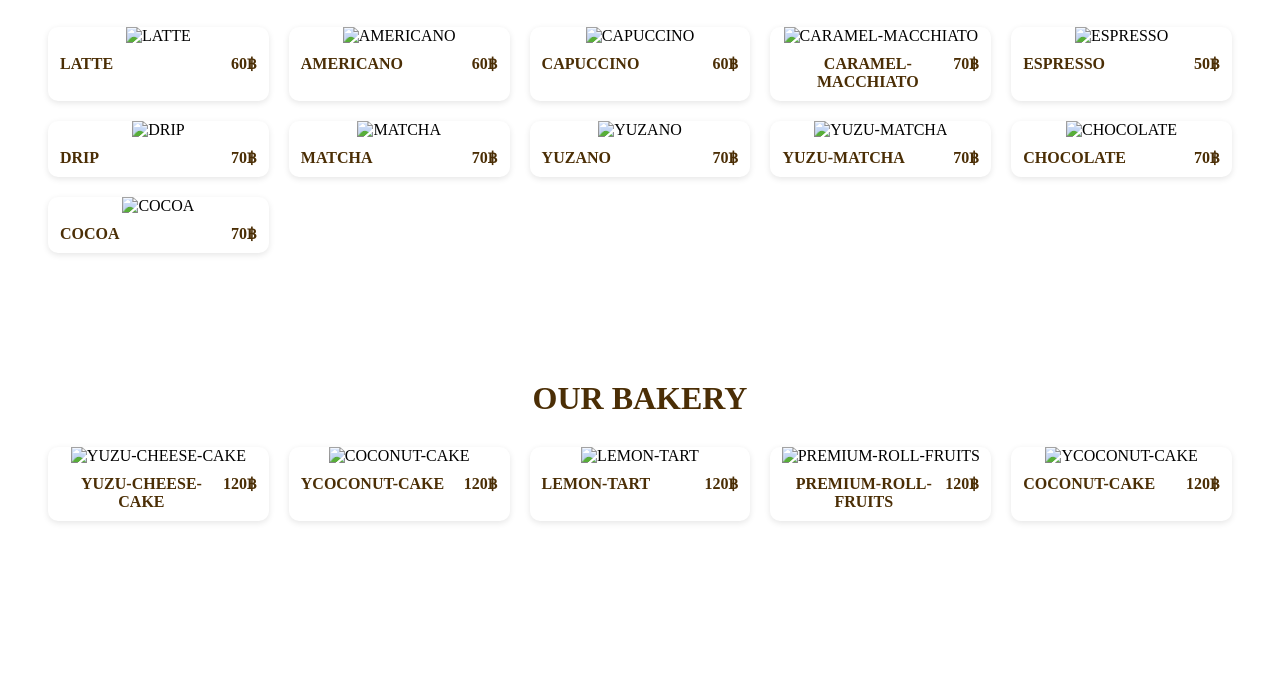
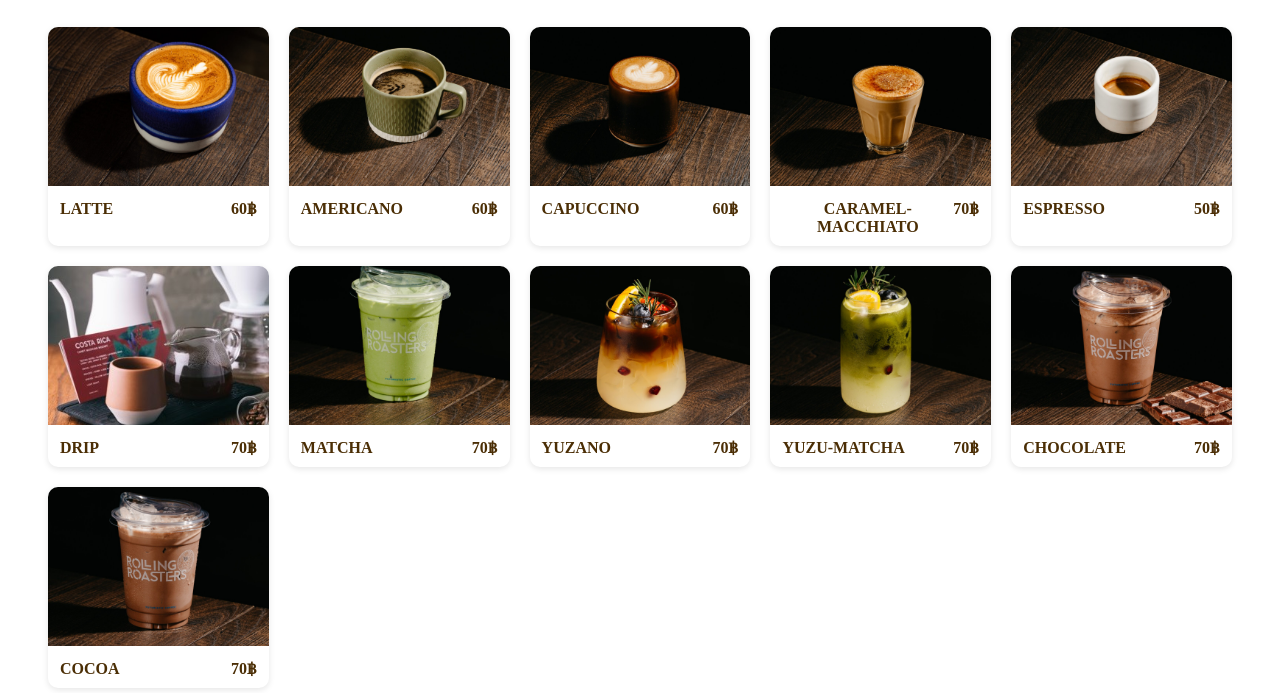
Before and after one commit to satjaDisk/my-web-team, a plain HTML site: page menu.html in a window 1280 px wide. Shown: the part 787-1480 px from the top of the page. Before the commit the page ends 1366 px from the top, so only its background shows below. Drawn offline with Linux system fonts and the light colour scheme; the site is published under a folder, as on GitHub Pages, so addresses that start at the root find nothing.

Commit message:
fix css/js path for github pages

```diff
--- a/menu.html
+++ b/menu.html
@@ -23,7 +23,7 @@
     <section class="about">
         <div class="hero">
             <div class="image">
-                <img src="/photo/รูปแรกหน้าเมนู.jpg" alt="รูปแรกหน้าเมนู">
+                <img src="photo/รูปแรกหน้าเมนู.jpg" alt="รูปแรกหน้าเมนู">
             </div>
 
             <div class="text">
@@ -39,67 +39,67 @@
         <h2>OUR MENU</h2>
         <div class="menu-grid ">
             <div class="cardmenu ">
-                <img src="/photo/LATTE.jpg" alt="LATTE">
+                <img src="photo/LATTE.jpg" alt="LATTE">
                 <div class="containermenu">
                     <span>LATTE</span><span>60฿</span>
                 </div>
             </div>
             <div class="cardmenu ">
-                <img src="/photo/AMERICANO.jpg" alt="AMERICANO">
+                <img src="photo/AMERICANO.jpg" alt="AMERICANO">
                 <div class="containermenu">
                     <span>AMERICANO</span><span>60฿</span>
                 </div>
             </div>
             <div class="cardmenu ">
-                <img src="/photo/CAPUCCINO.jpg" alt="CAPUCCINO">
+                <img src="photo/CAPUCCINO.jpg" alt="CAPUCCINO">
                 <div class="containermenu">
                     <span>CAPUCCINO</span><span>60฿</span>
                 </div>
             </div>
             <div class="cardmenu ">
-                <img src="/photo/CARAMEL-MACCHIATO.jpg" alt="CARAMEL-MACCHIATO">
+                <img src="photo/CARAMEL-MACCHIATO.jpg" alt="CARAMEL-MACCHIATO">
                 <div class="containermenu">
                     <span>CARAMEL-MACCHIATO</span><span>70฿</span>
                 </div>
             </div>
             <div class="cardmenu ">
-                <img src="/photo/ESPRESSO.jpg" alt="ESPRESSO">
+                <img src="photo/ESPRESSO.jpg" alt="ESPRESSO">
                 <div class="containermenu">
                     <span>ESPRESSO</span><span>50฿</span>
                 </div>
             </div>
             <div class="cardmenu ">
-                <img src="/photo/DRIP.jpg" alt="DRIP">
+                <img src="photo/DRIP.jpg" alt="DRIP">
                 <div class="containermenu">
                     <span>DRIP</span><span>70฿</span>
                 </div>
             </div>
             <div class="cardmenu ">
-                <img src="/photo/MATCHA.jpg" alt="MATCHA">
+                <img src="photo/MATCHA.jpg" alt="MATCHA">
                 <div class="containermenu">
                     <span>MATCHA</span><span>70฿</span>
                 </div>
             </div>
             <div class="cardmenu ">
-                <img src="/photo/YUZANO.jpg" alt="YUZANO">
+                <img src="photo/YUZANO.jpg" alt="YUZANO">
                 <div class="containermenu">
                     <span>YUZANO</span><span>70฿</span>
                 </div>
             </div>
             <div class="cardmenu ">
-                <img src="/photo/YUZU-MATCHA.jpg" alt="YUZU-MATCHA">
+                <img src="photo/YUZU-MATCHA.jpg" alt="YUZU-MATCHA">
                 <div class="containermenu">
                     <span>YUZU-MATCHA</span><span>70฿</span>
                 </div>
             </div>
             <div class="cardmenu ">
-                <img src="/photo/CHOCOLATE.jpg" alt="CHOCOLATE">
+                <img src="photo/CHOCOLATE.jpg" alt="CHOCOLATE">
                 <div class="containermenu">
                     <span>CHOCOLATE</span><span>70฿</span>
                 </div>
             </div>
             <div class="cardmenu ">
-                <img src="/photo/COCOA.jpg" alt="COCOA">
+                <img src="photo/COCOA.jpg" alt="COCOA">
                 <div class="containermenu">
                     <span>COCOA</span><span>70฿</span>
                 </div>
@@ -111,31 +111,31 @@
         <h2>OUR BAKERY</h2>
         <div class="menu-grid ">
             <div class="cardmenu ">
-                <img src="/photo/YUZU-CHEESE-CAKE.jpg" alt="YUZU-CHEESE-CAKE">
+                <img src="photo/YUZU-CHEESE-CAKE.jpg" alt="YUZU-CHEESE-CAKE">
                 <div class="containermenu">
                     <span>YUZU-CHEESE-CAKE</span><span>120฿</span>
                 </div>
             </div>
             <div class="cardmenu ">
-                <img src="/photo/COCONUT-CAKE.jpg" alt="COCONUT-CAKE">
+                <img src="photo/COCONUT-CAKE.jpg" alt="COCONUT-CAKE">
                 <div class="containermenu">
                     <span>YCOCONUT-CAKE</span><span>120฿</span>
                 </div>
             </div>
             <div class="cardmenu ">
-                <img src="/photo/LEMON-TART.jpg" alt="LEMON-TART">
+                <img src="photo/LEMON-TART.jpg" alt="LEMON-TART">
                 <div class="containermenu">
                     <span>LEMON-TART</span><span>120฿</span>
                 </div>
             </div>
             <div class="cardmenu ">
-                <img src="/photo/PREMIUM-ROLL-FRUITS.jpg" alt="PREMIUM-ROLL-FRUITS">
+                <img src="photo/PREMIUM-ROLL-FRUITS.jpg" alt="PREMIUM-ROLL-FRUITS">
                 <div class="containermenu">
                     <span>PREMIUM-ROLL-FRUITS</span><span>120฿</span>
                 </div>
             </div>
             <div class="cardmenu ">
-                <img src="/photo/YUZU-CROISSANT.jpg" alt="YCOCONUT-CAKE">
+                <img src="photo/YUZU-CROISSANT.jpg" alt="YCOCONUT-CAKE">
                 <div class="containermenu">
                     <span>COCONUT-CAKE</span><span>120฿</span>
                 </div>
--- a/public/style.css
+++ b/public/style.css
@@ -87,7 +87,7 @@
 
 .backgroundlow {
     display: flex;
-    background-image: url('/photo/coffee-4388065_12800.jpg');
+    background-image: url('photo/coffee-4388065_12800.jpg');
     background-size: cover;
     height: 80vh;
 
@@ -195,7 +195,7 @@
 
  .backgroundlocation {
     display: flex;
-    background-image: url(/photo/coffee-424763_1280.jpg);
+    background-image: url(photo/coffee-424763_1280.jpg);
     background-size: cover;
     height: 65vh;
  }
```
Also changed, not shown: index.html (+3 -3 lines), public/script.js (+5 -5 lines).
